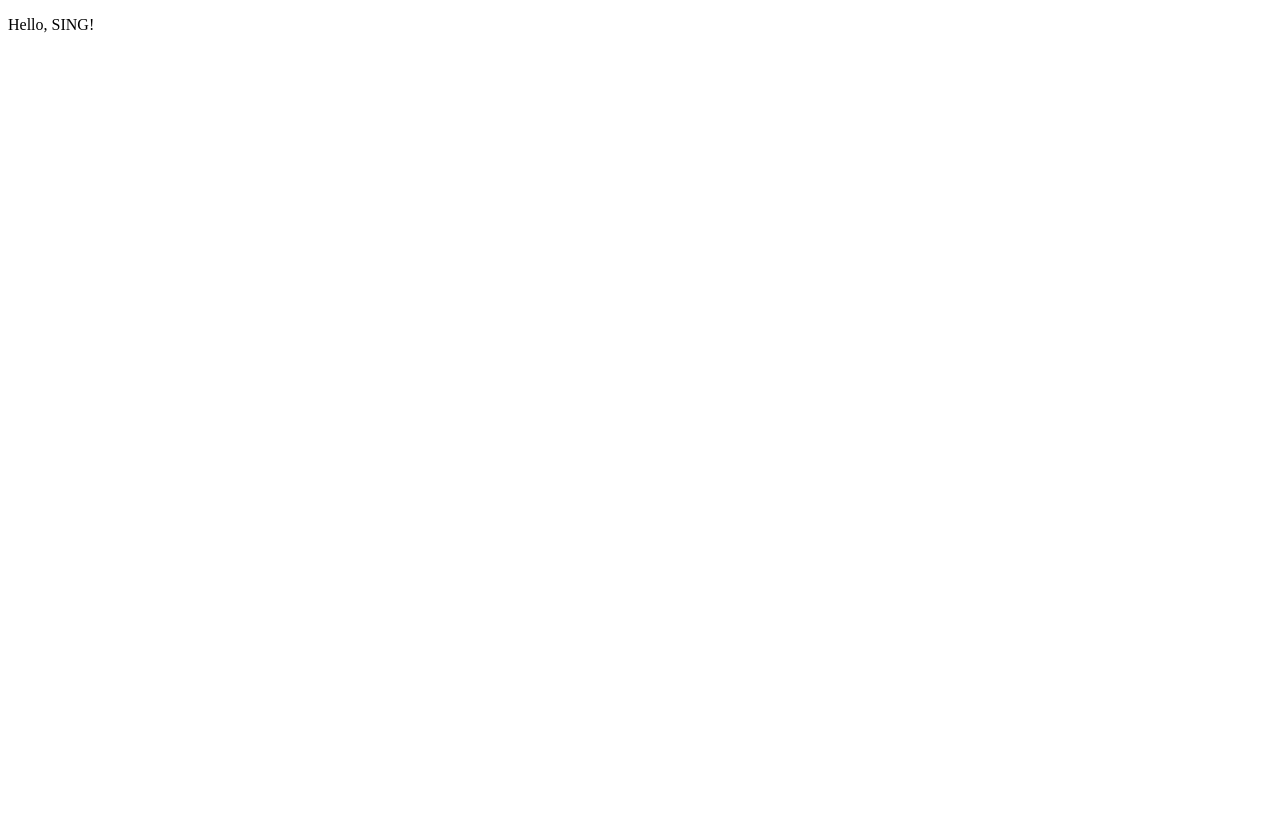
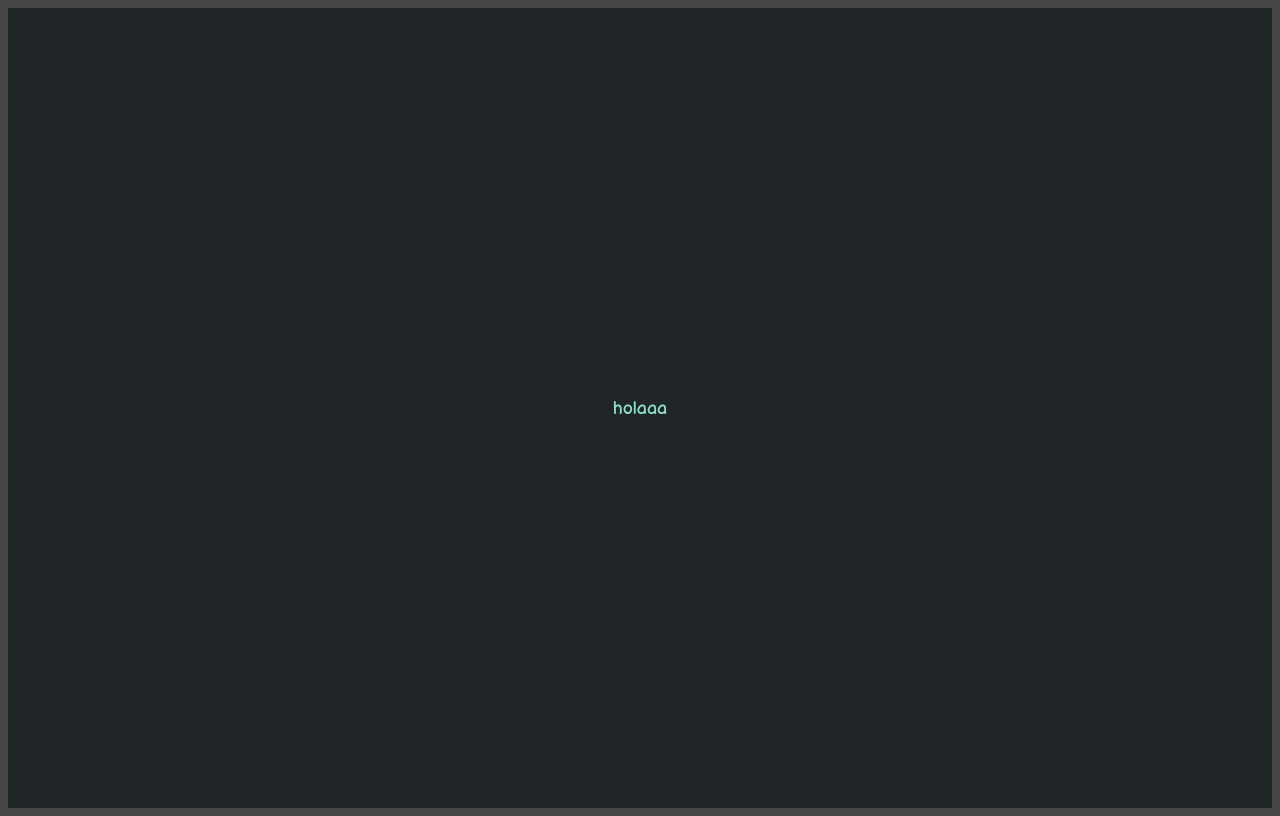
Before and after one commit to c3m3z4c4/GiftU, a Next.js app: page /signIn in a window 1280 px wide. Built offline with nearby package versions, Linux system fonts and the light colour scheme.

Commit message:
add global style

```diff
--- /dev/null
+++ b/global.css
@@ -0,0 +1,15 @@
+#__next {
+    min-height: 100vh;
+    display: grid;
+    grid-template-rows: auto 1fr auto;
+  }
+  #__next > main {
+    margin: 1rem auto 0;
+    max-width: 80ch;
+  }
+  .body-main {
+    background-color: #474747;
+    color: #87d3b8;
+    font-family: 'Balsamiq Sans', cursive;
+    font-size: 18px;
+  }
--- /dev/null
+++ b/pages/_app.js
@@ -0,0 +1,10 @@
+import { AppProps } from 'next/app';
+import '../global.css';
+
+function MyApp({ Component, pageProps }) {
+
+    return (
+      <Component {...pageProps} />
+    );
+  }
+  export default MyApp;
--- /dev/null
+++ b/pages/_document.js
@@ -0,0 +1,19 @@
+import Document, { Html, Head, Main, NextScript } from 'next/document'
+
+class MyDocument extends Document {
+  render() {
+    return (
+      <Html>
+        <Head>
+        <link href="https://fonts.googleapis.com/css2?family=Balsamiq+Sans&display=swap" rel="stylesheet"></link>
+        </Head>
+        <body className="body-main">
+          <Main />
+          <NextScript />
+        </body>
+      </Html>
+    )
+  }
+}
+
+export default MyDocument
--- a/pages/signIn/index.js
+++ b/pages/signIn/index.js
@@ -2,7 +2,25 @@ import React from 'react';
 
 const SignIn = () => {
     return (
-        <p>Hello, SING!</p>
+        <>
+            <div className="main-container">
+                <p>holaaa</p>
+            </div>
+            <style jsx> {`
+                    .main-container {
+
+                        width: 100%;
+                        height: 100vh;
+                        background: #202528;
+                        color: #8ee2cf;
+                        display: flex;
+                        align-items: center;
+                        justify-content: space-around;
+                    }
+                `}
+            </style>
+        </>
+
     );
 };
 
```
Also changed, not shown: 1 other file (tests, documents, lock files or other folders).
